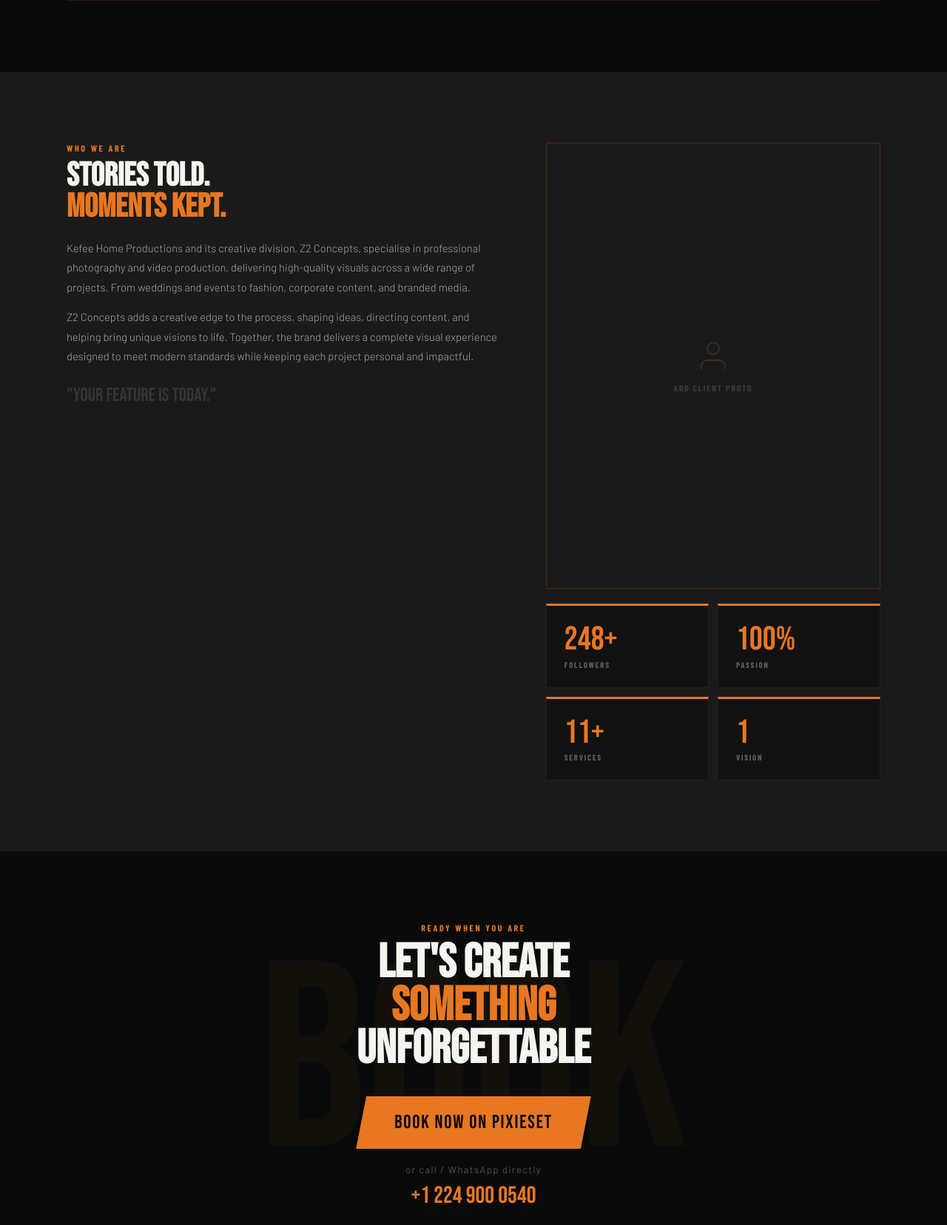
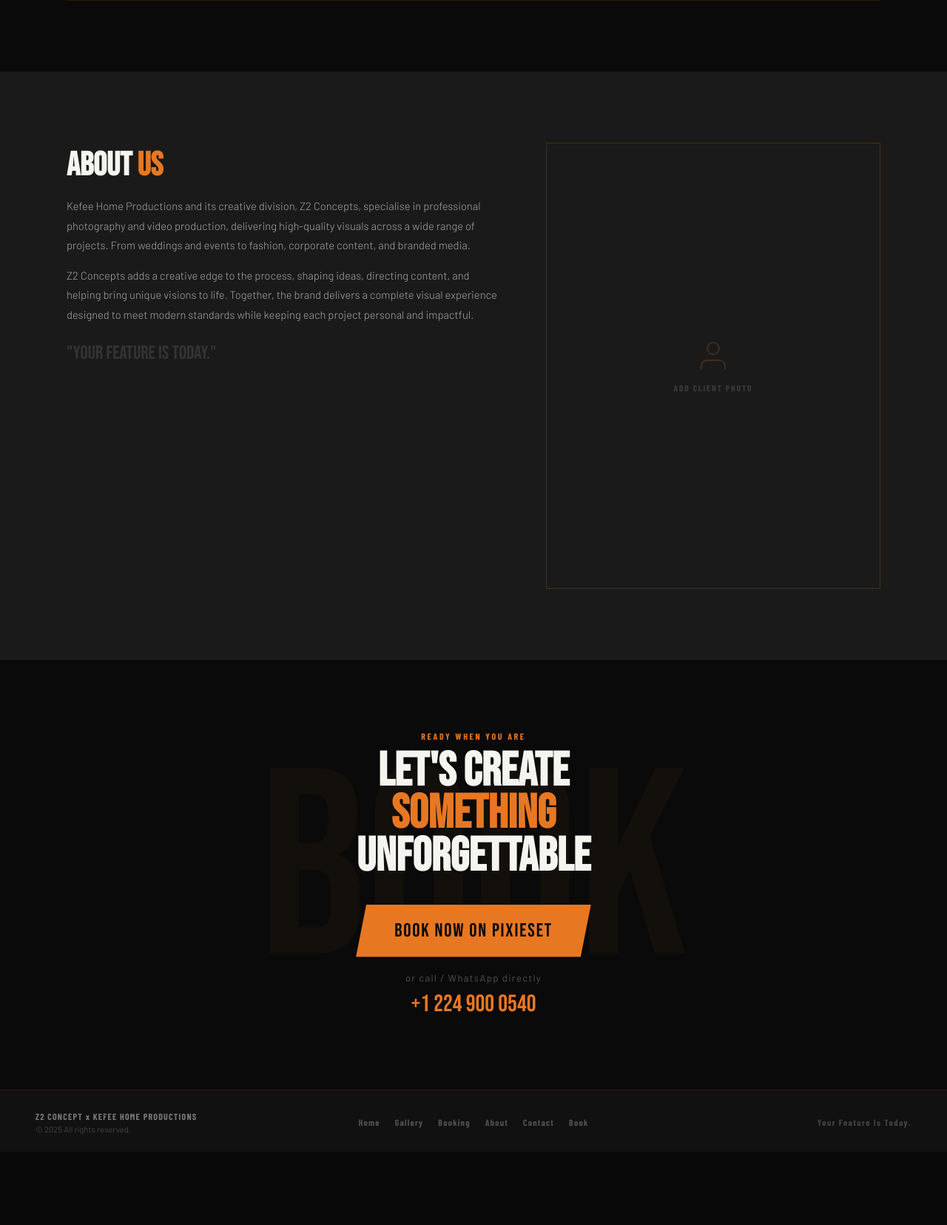
Before and after one commit to EmmanuelOmoruyi/Z2-Concept, a Flask app: page / in a window 1280 px wide. Shown: the part 3649-5305 px from the top of the page at 74% size. After the commit the page ends 5183 px from the top, so only its background shows below. Run offline with Flask 3, Linux system fonts and the light colour scheme; some libraries are stand-ins or nearby versions; some web fonts are replaced.

Commit message:
Update about section and remove statistics
Removed client statistics and updated section title.

```diff
--- a/z2concept_new/templates/index.html
+++ b/z2concept_new/templates/index.html
@@ -218,25 +218,17 @@
 <section class="section about-section" id="about">
   <div class="about-section__inner">
     <div class="about-section__left">
-      <span class="section__label">WHO WE ARE</span>
-      <h2 class="about-section__title">STORIES TOLD.<br/><em>MOMENTS KEPT.</em></h2>
+      <h2 class="about-section__title">ABOUT <em>US</em></h2>
       <p>Kefee Home Productions and its creative division, Z2 Concepts, specialise in professional photography and video production, delivering high-quality visuals across a wide range of projects. From weddings and events to fashion, corporate content, and branded media.</p>
       <p>Z2 Concepts adds a creative edge to the process, shaping ideas, directing content, and helping bring unique visions to life. Together, the brand delivers a complete visual experience designed to meet modern standards while keeping each project personal and impactful.</p>
       <div class="about-section__quote">"Your Feature Is Today."</div>
     </div>
     <div class="about-section__right">
-      <!-- Client image placeholder — replace src with actual image -->
       <div class="about-client-img">
         <div class="about-client-img__placeholder">
           <svg width="48" height="48" viewBox="0 0 24 24" fill="none" stroke="currentColor" stroke-width="1"><path d="M20 21v-2a4 4 0 00-4-4H8a4 4 0 00-4 4v2"/><circle cx="12" cy="7" r="4"/></svg>
           <span>ADD CLIENT PHOTO</span>
         </div>
-      </div>
-      <div class="about-section__stats">
-        <div class="stat"><span class="stat__n">248+</span><span class="stat__l">FOLLOWERS</span></div>
-        <div class="stat"><span class="stat__n">100%</span><span class="stat__l">PASSION</span></div>
-        <div class="stat"><span class="stat__n">11+</span><span class="stat__l">SERVICES</span></div>
-        <div class="stat"><span class="stat__n">1</span><span class="stat__l">VISION</span></div>
       </div>
     </div>
   </div>
```
